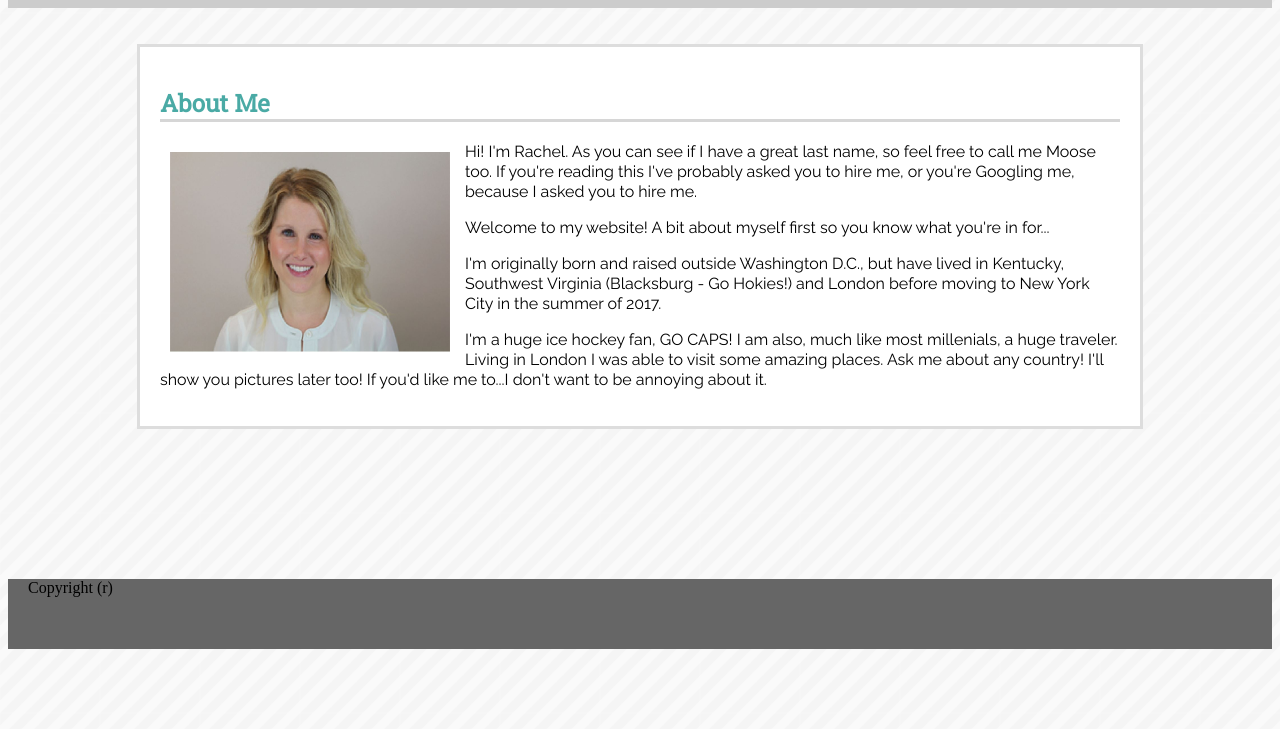
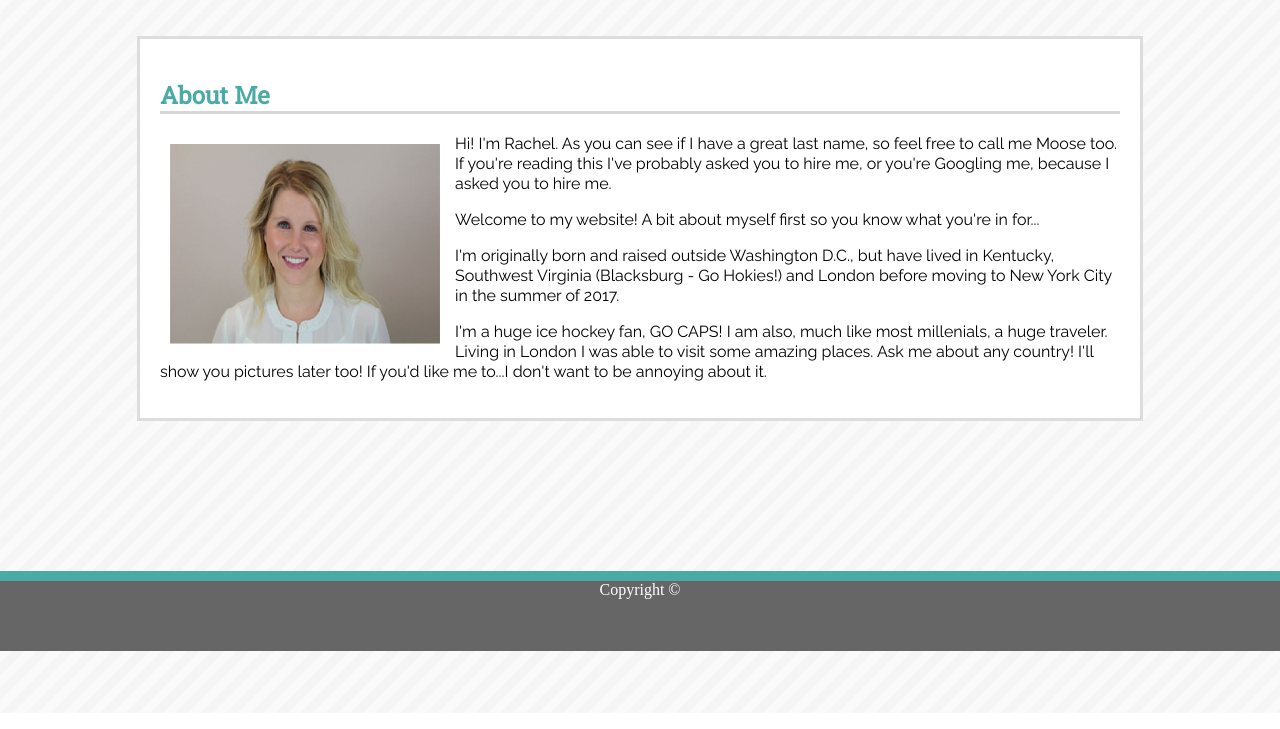
Before and after one commit to rachelemoose/Basic-Portfolio, a plain HTML site: page index.html in a window 1280 px wide. Shown: the part 87-816 px from the top of the page. Drawn offline with Linux system fonts and the light colour scheme; a script that the page names is missing; files whose address does not match are found by name.

Commit message:
new footer

```diff
--- a/assets/css/style.css
+++ b/assets/css/style.css
@@ -21,12 +21,13 @@ nav {
 }
 
 a{
-    color: #cccccc
+    color: #cccccc;
 }
 
 body {
     background-image: url(stripes-light.png);
     height: 100%;
+    margin: 0;
 }
 
 h2 {
@@ -63,4 +64,7 @@ p {
     height: 70px;
     bottom: -50px;
     padding: 0 20px;
+    border-top: #4aaaa5 solid 10px;
+    text-align: center;
+    color: white;
 }
--- a/index.html
+++ b/index.html
@@ -20,7 +20,8 @@
             <br>
     <div class="about-me">
         <h2>About Me</h2>
-        <img class="picture" src="assets/images/IMG_1114.jpg" alt="HTML 5 Icon" style="width:280px;height:200px;">
+        <img class="picture" src="assets/images/IMG_1114.jpg" alt="HTML 5 Icon" style="width:270px;height:200px;">
+
         <p>Hi! I'm Rachel. As you can see if I have a great last name, so feel free to call me Moose too.
             If you're reading this I've probably asked you to hire me, or you're Googling me, because I asked you to hire me.</p>
         <p>Welcome to my website! A bit about myself first so you know what you're in for...</p>
@@ -32,7 +33,7 @@
             </p>
     </div>
     <div class="footer">
-        Copyright (r)
+        Copyright ©
     </div>
 </body>
 </html>
```
